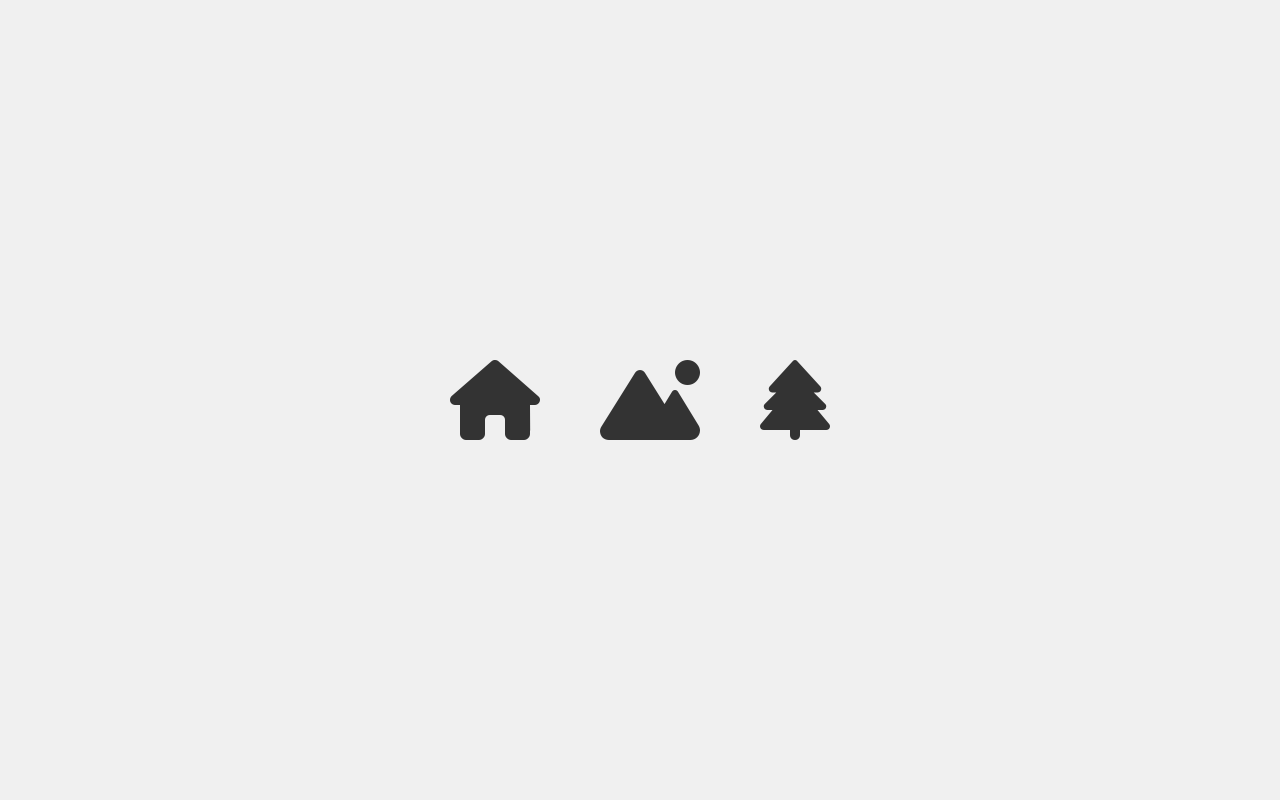
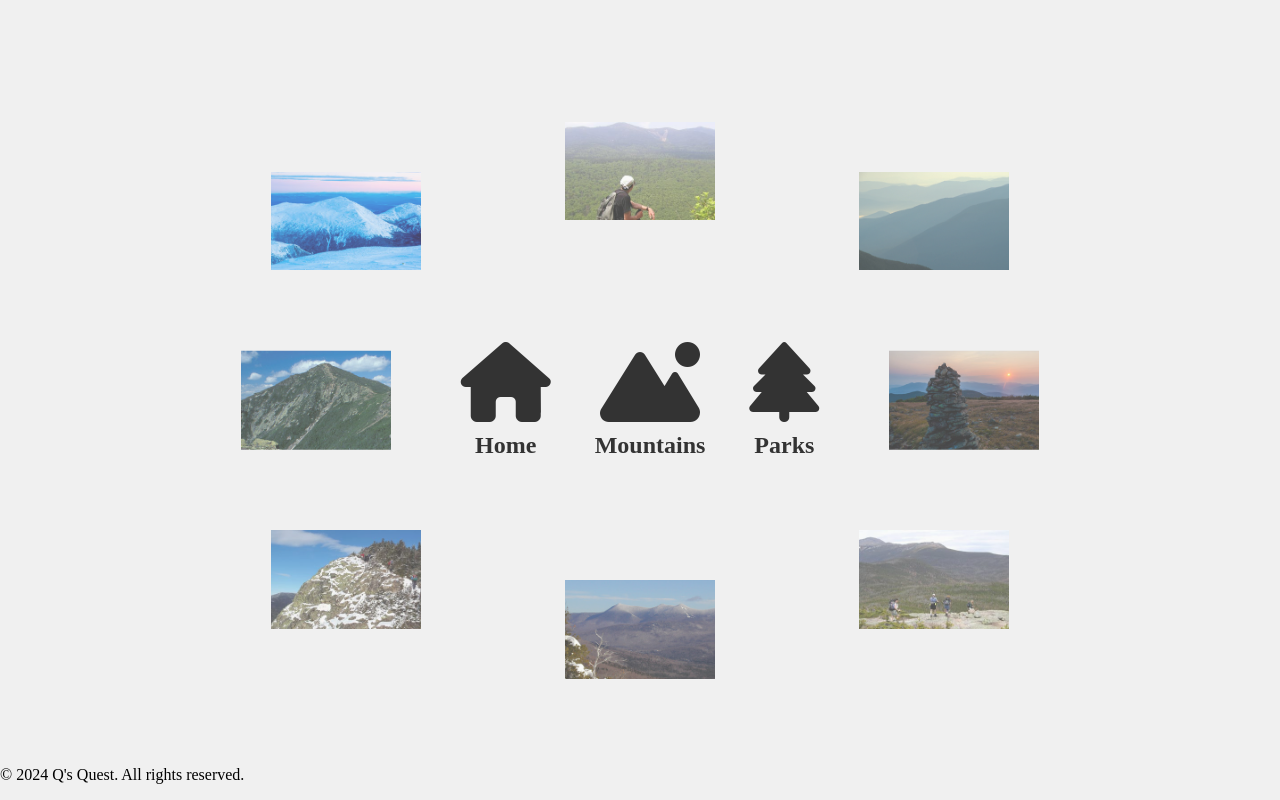
Before and after one commit to Quannettewalters/Enjoy-The-Outdoors, a plain HTML site: page adventure.html in a window 1280 px wide. Drawn offline with Linux system fonts and the light colour scheme.

Commit message:
added images to adventure page

```diff
--- a/adventure.html
+++ b/adventure.html
@@ -1,15 +1,45 @@
 <!DOCTYPE html>
 <html lang="en">
+
 <head>
     <meta charset="UTF-8">
     <meta name="viewport" content="width=device-width, initial-scale=1.0">
     <title>Document</title>
-    <link rel="stylesheet" href="https://cdnjs.cloudflare.com/ajax/libs/font-awesome/6.6.0/css/all.min.css" integrity="sha512-Kc323vGBEqzTmouAECnVceyQqyqdsSiqLQISBL29aUW4U/M7pSPA/gEUZQqv1cwx4OnYxTxve5UMg5GT6L4JJg==" crossorigin="anonymous" referrerpolicy="no-referrer" />
+    <link rel="stylesheet" href="https://cdnjs.cloudflare.com/ajax/libs/font-awesome/6.6.0/css/all.min.css"
+        integrity="sha512-Kc323vGBEqzTmouAECnVceyQqyqdsSiqLQISBL29aUW4U/M7pSPA/gEUZQqv1cwx4OnYxTxve5UMg5GT6L4JJg=="
+        crossorigin="anonymous" referrerpolicy="no-referrer" />
     <link rel="stylesheet" href="./styles/main.css">
 </head>
+
 <body>
-    <i class="fa-solid fa-house"></i>
-    <i class="fa-solid fa-mountain-sun"></i>
-    <i class="fa-solid fa-tree"></i>
+    <div class="icon-container">
+        <a href="index.html" class="icon-link">
+            <i class="fa-solid fa-house"></i>
+            <span>Home</span>
+        </a>
+        <a href="mountains.html" class="icon-link">
+            <i class="fa-solid fa-mountain-sun"></i>
+            <span>Mountains</span>
+        </a>
+        <a href="parks.html" class="icon-link">
+            <i class="fa-solid fa-tree"></i>
+            <span>Parks</span>
+        </a>
+        <img src="data/images/Adams-StoryImage_2.jpg" class="floating-image top-left" alt="image1">
+        <img src="data/images/Carters-StoryImage.jpg" class="floating-image top-right" alt="image2">
+        <img src="data/images/Flume-StoryImg_2.jpg" class="floating-image bottom-left" alt="image3">
+        <img src="data/images/Isolation-StoryImg.jpg" class="floating-image bottom-right" alt="image4">
+        <img src="data/images/Lincoln-StoryImage_2.jpg" class="floating-image left" alt="image5">
+        <img src="data/images/Moosilauke-StoryImage_2.jpg" class="floating-image right" alt="image6">
+        <img src="data/images/OwlsHead-StoryImg.jpg" class="floating-image top" alt="image7">
+        <img src="data/images/Tripyramids-StoryImg_2.jpg" class="floating-image bottom" alt="image8">
+    </div>
+
+    <footer class="bg-dark text-white py-3 mt-5" style="position: absolute; bottom: 0; width: 100%;">
+        <div class="container text-center">
+            <p>&copy; 2024 Q's Quest. All rights reserved.</p>
+        </div>
+    </footer>
 </body>
+
 </html>
--- a/styles/main.css
+++ b/styles/main.css
@@ -1,21 +1,132 @@
-
 body {
     margin: 0;
-    height: 100vh;
+    padding: 0;
+    height: 100%;
+    background-color: #f0f0f0;
     display: flex;
     justify-content: center;
     align-items: center;
-    background-color: #f0f0f0;
+    min-height: 100vh;
+    position: relative;
 }
 
-i {
-    font-size: 80px;
-    margin: 0 30px;
-    color: #333;
-    transition: transform 0.3s ease, color 0.3s ease;
+.icon-container {
+    position: relative;
+    text-align: center;
+    padding: 50px;
 }
 
-i:hover {
+.icon-link {
+    display: inline-block;
+    margin: 20px;
+    text-decoration: none;
+    color: #333;
+    font-size: 2rem;
+    opacity: 0;
+    animation: fadeIn 0.5s forwards;
+}
+
+.icon-link i {
+    font-size: 5rem;
+    display: block;
+    margin-bottom: 10px;
+    animation: bounce 1s ease-in-out infinite;
+}
+
+.icon-link span {
+    display: block;
+    font-size: 1.5rem;
+    font-weight: bold;
+}
+
+@keyframes fadeIn {
+    0% {
+        opacity: 0;
+        transform: translateY(20px);
+    }
+    100% {
+        opacity: 1;
+        transform: translateY(0);
+    }
+}
+
+@keyframes bounce {
+    0%, 20%, 50%, 80%, 100% {
+        transform: translateY(0);
+    }
+    40% {
+        transform: translateY(-10px);
+    }
+    60% {
+        transform: translateY(-5px);
+    }
+}
+
+.floating-image {
+    position: absolute;
+    opacity: 0.7;
+    transition: all 0.3s ease-in-out;
+    width: 150px;
+    height: auto;
+}
+
+.floating-image:hover {
     transform: scale(1.2);
-    color: #3498db;
+    opacity: 1;
 }
+
+.top-left {
+    top: -100px;
+    left: -120px;
+}
+
+.top-right {
+    top: -100px;
+    right: -120px;
+}
+
+.bottom-left {
+    bottom: -100px;
+    left: -120px;
+}
+
+.bottom-right {
+    bottom: -100px;
+    right: -120px;
+}
+
+.left {
+    top: 50%;
+    left: -150px;
+    transform: translateY(-50%);
+}
+
+.right {
+    top: 50%;
+    right: -150px;
+    transform: translateY(-50%);
+}
+
+.top {
+    top: -150px;
+    left: 50%;
+    transform: translateX(-50%);
+}
+
+.bottom {
+    bottom: -150px;
+    left: 50%;
+    transform: translateX(-50%);
+}
+
+.icon-link:nth-child(1) {
+    animation-delay: 0.5s;
+}
+
+.icon-link:nth-child(2) {
+    animation-delay: 1s;
+}
+
+.icon-link:nth-child(3) {
+    animation-delay: 1.5s;
+}
--- a/styles/mountains.css
+++ b/styles/mountains.css
@@ -114,7 +114,7 @@ select.custom-select {
   display: inline-block;
   width: 100%;
   max-width: 300px;
-  padding: 10px 40px 10px 20px; /* Adjust padding to make space for the arrow */
+  padding: 10px 40px 10px 20px;
   font-size: 1rem;
   font-family: 'Poppins', sans-serif;
   color: #f4f2f0;
```
